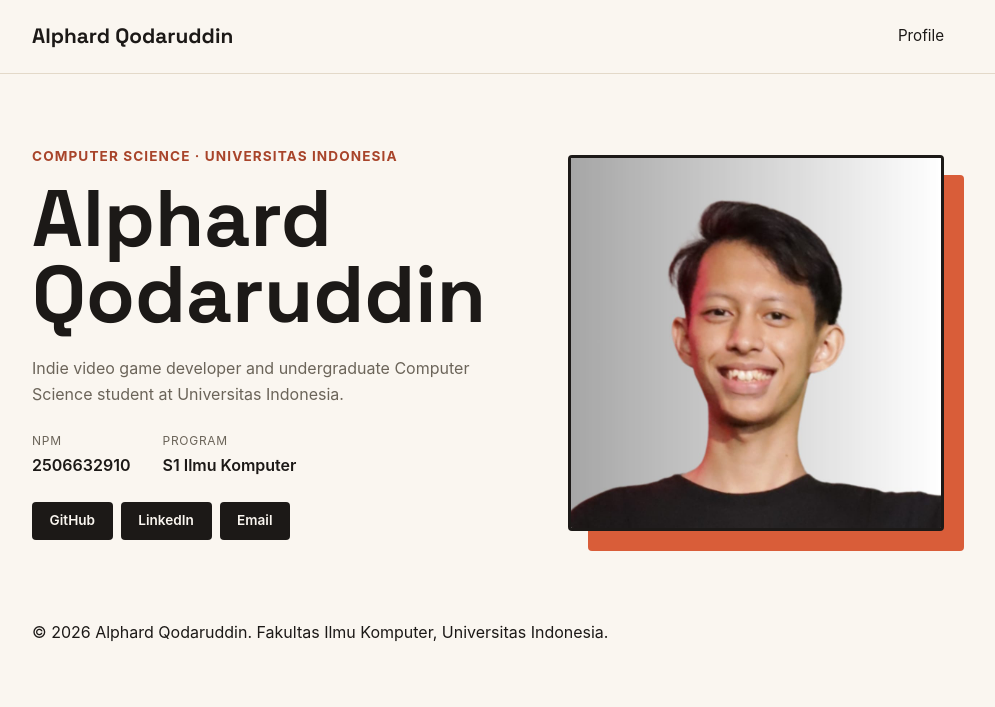
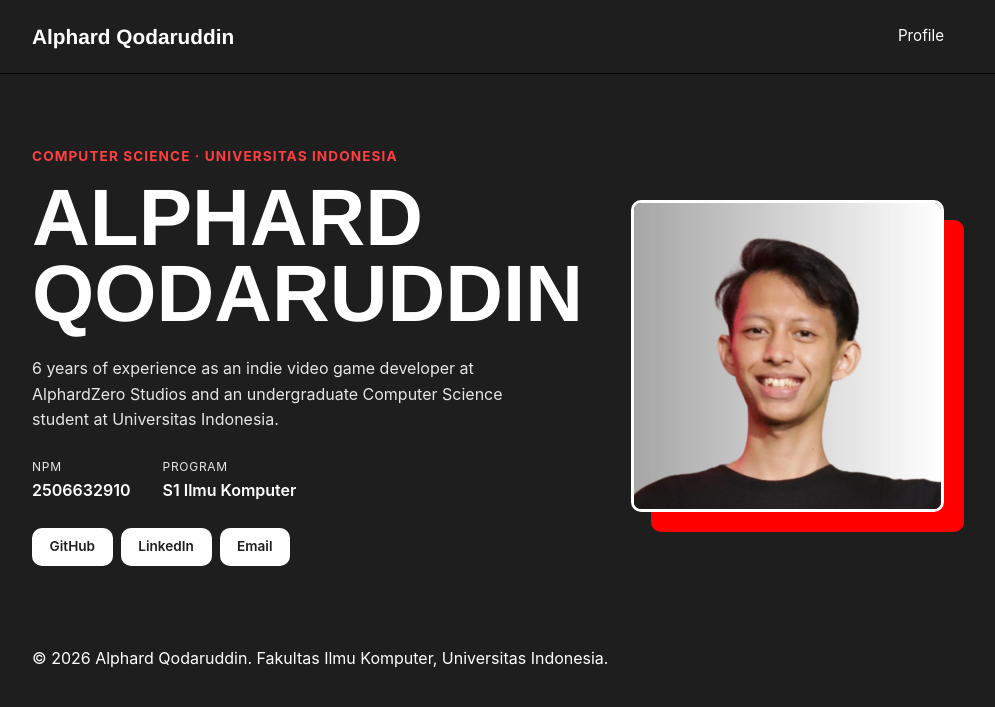
Before and after one commit to AlphardZero-Studios/myportofolio, a Django app: page / in a window 1280 px wide. Shown: the top 707 px of the page, without its empty margins (152-1147 px from the left). Run offline with Django 5.2, Linux system fonts and the light colour scheme.

Commit message:
Test commit for pws

```diff
--- a/requirements.txt
+++ b/requirements.txt
@@ -1,4 +1,4 @@
-django
+django~=6.0
 gunicorn
 whitenoise
 psycopg2-binary
--- a/static/css/style.css
+++ b/static/css/style.css
@@ -5,24 +5,24 @@
 }
 
 :root {
-    --ink: #1c1917;
-    --paper: #faf6f0;
-    --accent: #d95d39;
-    --accent-dark: #a8442a;
-    --line: #e3d9c9;
-    --text-muted: #6b6459;
-    --radius: 4px;
+    --ink: #ffffff;
+    --paper: #1E1E1E;
+    --accent: #ff0000;
+    --accent-dark: #ff4040;
+    --line: #000000;
+    --text-muted: #e6e6e6;
+    --radius: 10px;
 }
 
 body {
-    font-family: -apple-system, "Segoe UI", Roboto, Helvetica, Arial, sans-serif;
+    font-family: -apple-system, "Helvetica", Roboto, Helvetica, Arial, sans-serif;
     color: var(--ink);
     background-color: var(--paper);
     line-height: 1.6;
 }
 
 h1, .brand {
-    font-family: "Space Grotesk", -apple-system, sans-serif;
+    font-family: "Helvetica", -apple-system, sans-serif;
 }
 
 .container {
--- a/templates/index.html
+++ b/templates/index.html
@@ -24,14 +24,14 @@
             <div class="container hero-grid">
                 <div class="hero-identity">
                     <p class="hero-kicker">Computer Science &middot; Universitas Indonesia</p>
-                    <h1>Alphard Qodaruddin</h1>
+                    <h1>ALPHARD QODARUDDIN</h1>
                 </div>
                 <div class="hero-photo">
                     <div class="photo-block"></div>
                     <img class="avatar" src="/static/img/alphard.jpeg" alt="Photo of Alphard Qodaruddin">
                 </div>
                 <div class="hero-details">
-                    <p class="bio">Indie video game developer and undergraduate Computer Science student at Universitas Indonesia.</p>
+                    <p class="bio">6 years of experience as an indie video game developer at AlphardZero Studios and an undergraduate Computer Science student at Universitas Indonesia.</p>
                     <dl class="meta-list">
                         <div class="meta-row">
                             <dt>NPM</dt>
```
